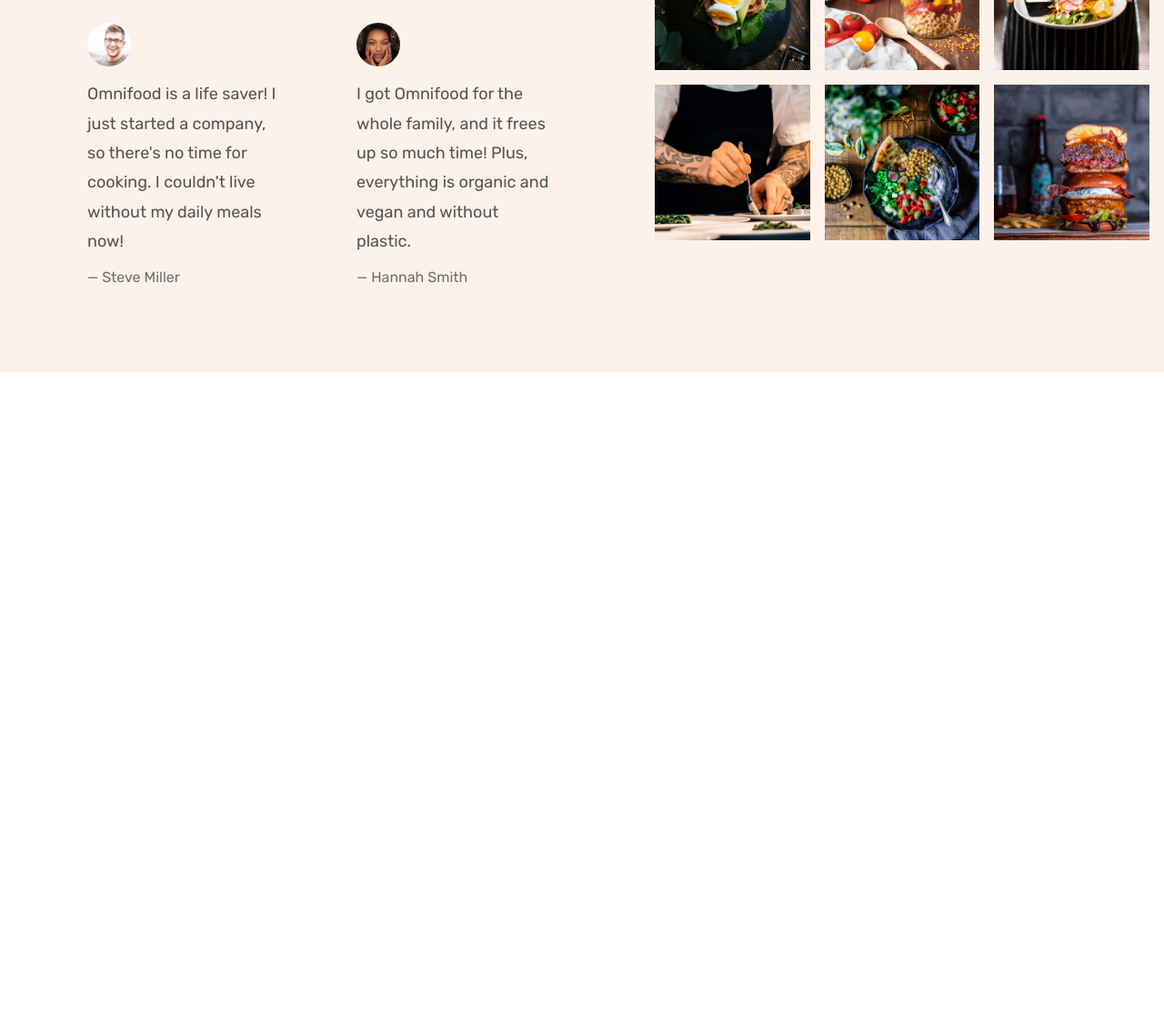
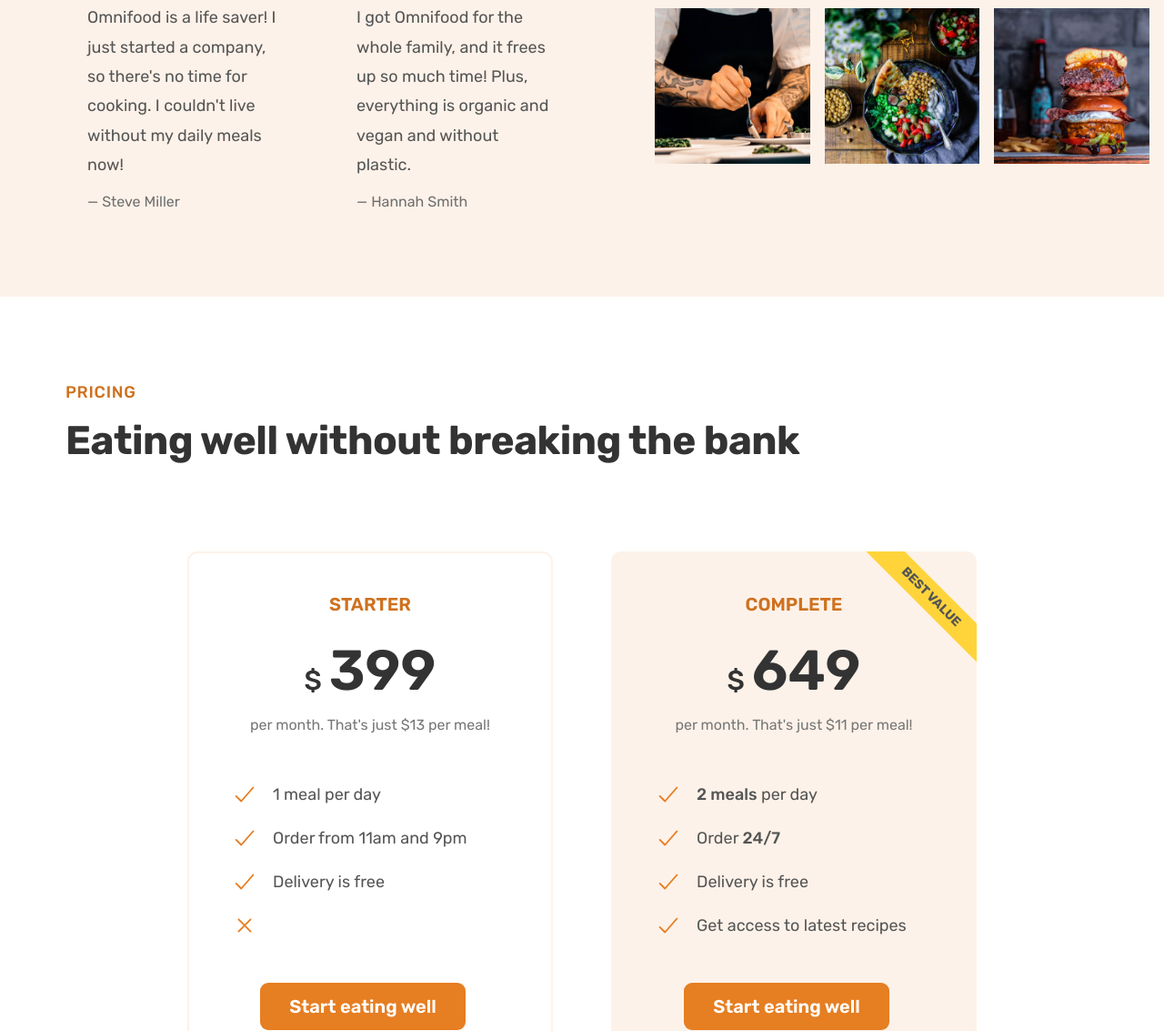
Before and after one commit to emreklyc/CSS-workshop, a plain HTML site: page 06-Omnifood-Desktop/index.html in a window 1280 px wide. Shown: the part 4295-5428 px from the top of the page at 91% size. Before the commit the page ends 4704 px from the top, so only its background shows below. Drawn offline with nearby package versions, Linux system fonts and the light colour scheme.

Commit message:
pricing section

```diff
--- a/06-Omnifood-Desktop/css/general.css
+++ b/06-Omnifood-Desktop/css/general.css
@@ -62,6 +62,16 @@
   display: grid;
   row-gap: 9.6rem;
   column-gap: 6.4rem;
+}
+
+/*
+.grid:last-child {
+  margin-bottom: 0;
+}
+*/
+
+.grid:not(:last-child) {
+  margin-bottom: 9.6rem; /* grid'in last-child olmayan ogelerine uygulanacak ozellik */
 }
 
 .grid--2--cols {
@@ -180,6 +190,28 @@
   border-bottom: 1px solid transparent;
 }
 
+.list {
+  list-style: none;
+
+  display: flex;
+  flex-direction: column;
+  justify-content: center;
+  gap: 1.8rem;
+}
+
+.list-item {
+  font-size: 1.8rem;
+  display: flex;
+  align-items: center;
+  gap: 1.6rem;
+}
+
+.list-icon {
+  width: 3rem;
+  height: 3rem;
+  color: #e67e22;
+}
+
 .margin--bottom--medium {
   margin-bottom: 4.8rem !important;
 }
--- a/06-Omnifood-Desktop/css/style.css
+++ b/06-Omnifood-Desktop/css/style.css
@@ -249,7 +249,7 @@
 }
 
 .meal {
-  box-shadow: 0 2.4rem 4.8rem rgba(0, 0, 0, 0.5);
+  box-shadow: 0 2.4rem 4.8rem rgba(0, 0, 0, 0.2);
   border-radius: 11px;
   overflow: hidden;
 
@@ -336,33 +336,6 @@
   font-size: 1.8rem;
 }
 
-.list {
-  list-style: none;
-
-  display: flex;
-  flex-direction: column;
-  justify-content: center;
-  gap: 1.8rem;
-}
-
-.list-item {
-  font-size: 1.8rem;
-  display: flex;
-  align-items: center;
-  gap: 1.6rem;
-}
-
-.list-icon {
-  width: 3rem;
-  height: 3rem;
-  color: #e67e22;
-}
-
-.list li {
-  margin-bottom: 1.2rem;
-  margin-left: 1.2rem;
-}
-
 /* ************************************ */
 /* Testimonial Section -> Referanslar Bölümü */
 /* ************************************ */
@@ -423,3 +396,90 @@
   transform: scale(1.1);
   box-shadow: 0 3.2rem 6.4rem rgba(0, 0, 0, 0.5);
 }
+
+/* ************************************ */
+/* Pricing Section */
+/* ************************************ */
+
+.section-pricing {
+  padding: 9.6rem 0;
+}
+
+.pricing-plan {
+  border-radius: 11px;
+  width: 75%;
+
+  overflow: hidden;
+  transition: all 0.4s;
+  /* box-shadow: 0 3.2rem 6.4rem rgba(0, 0, 0, 0.5); */
+}
+
+.pricing-plan:hover {
+  transform: translateY(-1.2rem);
+  box-shadow: 0 3.2rem 6.4rem rgba(0, 0, 0, 0.5);
+}
+
+.pricing-plan--starter {
+  justify-self: end;
+  border: 2px solid #fdf2e9;
+  padding: 4.6rem;
+}
+
+.pricing-plan--complete {
+  background-color: #fdf2e9;
+  padding: 4.8rem;
+  position: relative;
+}
+
+.pricing-plan--complete::after {
+  content: "Best value";
+  position: absolute;
+  top: 6%;
+  right: -18%;
+
+  text-transform: uppercase;
+  font-size: 1.4rem;
+  font-weight: 700;
+  background-color: #ffd43b;
+  padding: 0.8rem 8rem;
+
+  transform: rotate(45deg);
+}
+
+.plan-header {
+  text-align: center;
+  margin-bottom: 4.8rem;
+}
+
+.plan-name {
+  color: #cf711f;
+  font-weight: 600;
+  font-size: 2rem;
+  text-transform: uppercase;
+  letter-spacing: 0.75;
+
+  margin-bottom: 3.2rem;
+}
+.plan-price {
+  font-size: 6.2rem;
+  font-weight: 600;
+  color: #333;
+
+  margin-bottom: 1.6rem;
+}
+
+.plan-price span {
+  font-size: 3rem;
+  font-weight: 500;
+  margin-right: 8px;
+}
+.plan-text {
+  font-size: 1.6rem;
+  line-height: 1.6;
+  color: #777;
+}
+
+.plan-sign-up {
+  text-align: center;
+  margin-top: 4.8rem;
+}
--- a/06-Omnifood-Desktop/index.html
+++ b/06-Omnifood-Desktop/index.html
@@ -405,6 +405,81 @@
           </figure>
         </div>
       </section>
+
+      <section class="section-pricing">
+        <div class="container">
+          <span class="subheading">Pricing</span>
+          <h2 class="heading-secondary">
+            Eating well without breaking the bank
+          </h2>
+        </div>
+
+        <div class="container grid grid--2--cols">
+          <div class="pricing-plan pricing-plan--starter">
+            <header class="plan-header">
+              <p class="plan-name">Starter</p>
+              <p class="plan-price"><span>$</span>399</p>
+              <p class="plan-text">per month. That's just $13 per meal!</p>
+            </header>
+            <ul class="list">
+              <li class="list-item">
+                <ion-icon class="list-icon" name="checkmark-outline"></ion-icon>
+                <span>1 meal per day</span>
+              </li>
+              <li class="list-item">
+                <ion-icon class="list-icon" name="checkmark-outline"></ion-icon>
+                <span>Order from 11am and 9pm</span>
+              </li>
+              <li class="list-item">
+                <ion-icon class="list-icon" name="checkmark-outline"></ion-icon>
+                <span>Delivery is free</span>
+              </li>
+              <li class="list-item">
+                <ion-icon class="list-icon" name="close-outline"></ion-icon>
+              </li>
+            </ul>
+            <div class="plan-sign-up">
+              <a class="btn btn--left" href="#">Start eating well</a>
+            </div>
+          </div>
+          <div class="pricing-plan pricing-plan--complete">
+            <header class="plan-header">
+              <p class="plan-name">Complete</p>
+              <p class="plan-price"><span>$</span>649</p>
+              <p class="plan-text">per month. That's just $11 per meal!</p>
+            </header>
+            <ul class="list">
+              <li class="list-item">
+                <ion-icon class="list-icon" name="checkmark-outline"></ion-icon>
+                <span> <strong>2 meals</strong> per day</span>
+              </li>
+              <li class="list-item">
+                <ion-icon class="list-icon" name="checkmark-outline"></ion-icon>
+                <span>Order <strong>24/7</strong> </span>
+              </li>
+              <li class="list-item">
+                <ion-icon class="list-icon" name="checkmark-outline"></ion-icon>
+                <span>Delivery is free</span>
+              </li>
+              <li class="list-item">
+                <ion-icon class="list-icon" name="checkmark-outline"></ion-icon>
+                <span>Get access to latest recipes</span>
+              </li>
+            </ul>
+
+            <div class="plan-sign-up">
+              <a class="btn btn--left" href="#">Start eating well</a>
+            </div>
+          </div>
+        </div>
+
+        <div class="container grid grid--4--cols">
+          <div class="feature">Feature 1</div>
+          <div class="feature">Feature 2</div>
+          <div class="feature">Feature 3</div>
+          <div class="feature">Feature 4</div>
+        </div>
+      </section>
     </main>
   </body>
 </html>
```
